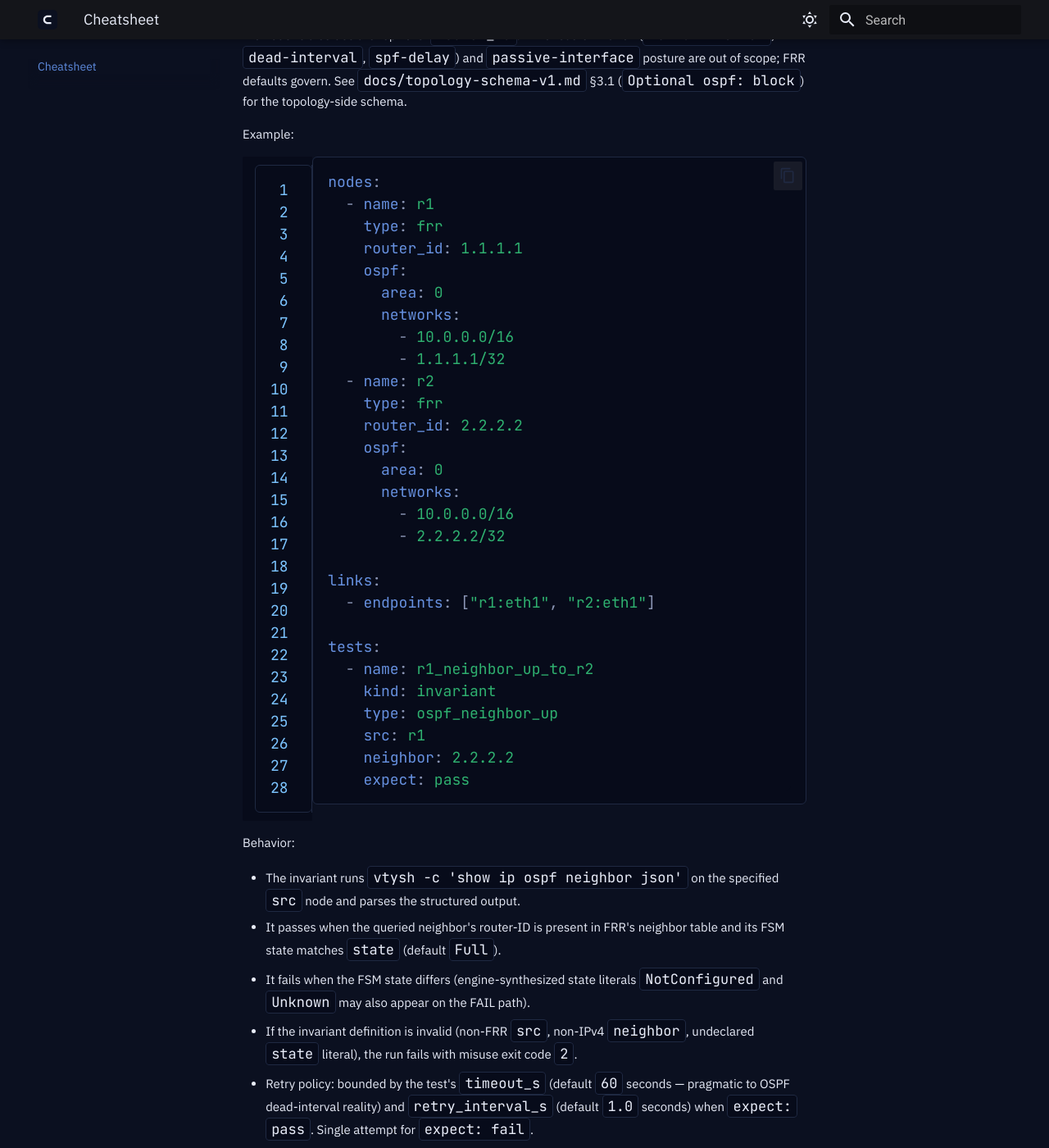
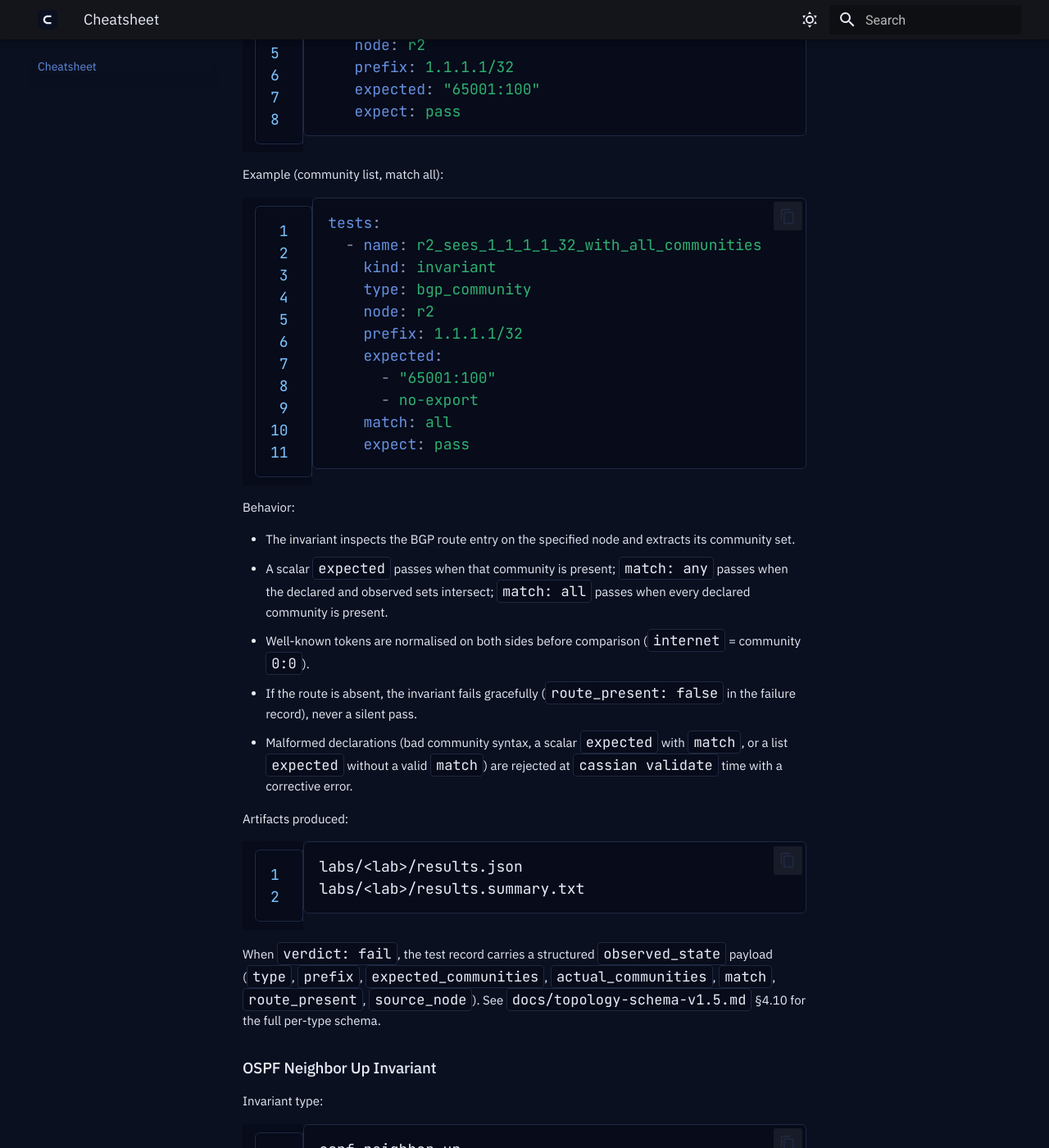
Before and after one commit to cassian-gate/cassian-gate, an MkDocs documentation site: the page built from docs/cheatsheet.md, in a window 1280 px wide and 1400 px high, scrolled down 42493 px. Shown: the whole window at 82% size. Built offline with MkDocs 1.6.1 and Material for MkDocs 9.7.7, drawn with Linux system fonts in a browser that asks for light colours; the version menu is left out; some of the changed text lies outside the part shown.

Commit message:
WI-4: bgp_community documentation (§4.10)
topology-schema-v1.5.md: §2 invariant-types table row + Rules bullet (AS:VAL + well-known tokens; match required-for-list / rejected-for-scalar); new §4.10 observed_state subsection (sorted-key JSON + scalar/any/all match semantics).

cheatsheet.md: §9 Routing Invariants 'BGP Community Invariant' entry with scalar + list examples.

Existing-page edits; no new docs/** page (PBE-1b-7 untriggered); no mkdocs.yml nav change. mkdocs build --strict green. Document Implementation Workflow v2.3.

````diff
--- a/docs/cheatsheet.md
+++ b/docs/cheatsheet.md
@@ -1609,6 +1609,82 @@
 ```
 
 When `verdict: fail`, the test record carries a structured `observed_state` payload (`type`, `prefix`, `peer`, `actual`, `expected`, `source_node`). See `docs/topology-schema-v1.5.md` §4.5 for the full per-type schema.
+
+### BGP Community Invariant
+
+Invariant type:
+
+```
+bgp_community
+```
+
+Purpose:
+
+Verify that a BGP route installed on a node carries the expected **community** attribute(s), matched against operator expectations with standard community-list semantics.
+
+This is useful for validating routing policy behavior such as:
+
+- inbound community-tagging route-maps
+- expected community preservation across boundaries
+- ANY-of / ALL-of community-set membership checks
+- companion to `bgp_med_equals` / `bgp_localpref_equals` for full attribute coverage
+
+Required fields:
+
+| Field    | Description                                                               |
+| -------- | ------------------------------------------------------------------------- |
+| node     | Node where the route must be observed                                     |
+| prefix   | Prefix being validated                                                    |
+| expected | A single community specifier, or a list of specifiers                     |
+| match    | `any` or `all` -- REQUIRED for a list `expected`, REJECTED for a scalar   |
+
+A community specifier is a literal `AS:VAL` token (e.g. `65001:100`) or a well-known token (`no-export`, `no-advertise`, `local-AS`, `internet`).
+
+Example (single community):
+
+```yaml
+tests:
+  - name: r2_sees_1_1_1_1_32_with_community
+    kind: invariant
+    type: bgp_community
+    node: r2
+    prefix: 1.1.1.1/32
+    expected: "65001:100"
+    expect: pass
+```
+
+Example (community list, match all):
+
+```yaml
+tests:
+  - name: r2_sees_1_1_1_1_32_with_all_communities
+    kind: invariant
+    type: bgp_community
+    node: r2
+    prefix: 1.1.1.1/32
+    expected:
+      - "65001:100"
+      - no-export
+    match: all
+    expect: pass
+```
+
+Behavior:
+
+- The invariant inspects the BGP route entry on the specified node and extracts its community set.
+- A scalar `expected` passes when that community is present; `match: any` passes when the declared and observed sets intersect; `match: all` passes when every declared community is present.
+- Well-known tokens are normalised on both sides before comparison (`internet` = community `0:0`).
+- If the route is absent, the invariant fails gracefully (`route_present: false` in the failure record), never a silent pass.
+- Malformed declarations (bad community syntax, a scalar `expected` with `match`, or a list `expected` without a valid `match`) are rejected at `cassian validate` time with a corrective error.
+
+Artifacts produced:
+
+```
+labs/<lab>/results.json
+labs/<lab>/results.summary.txt
+```
+
+When `verdict: fail`, the test record carries a structured `observed_state` payload (`type`, `prefix`, `expected_communities`, `actual_communities`, `match`, `route_present`, `source_node`). See `docs/topology-schema-v1.5.md` §4.10 for the full per-type schema.
 
 ### OSPF Neighbor Up Invariant
 
````
Also changed, not shown: docs/topology-schema-v1.5.md (+23 -0 lines).
